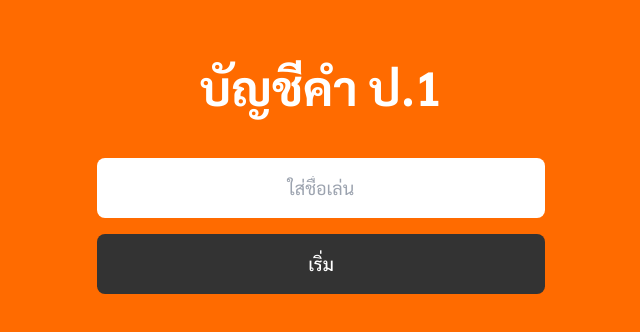
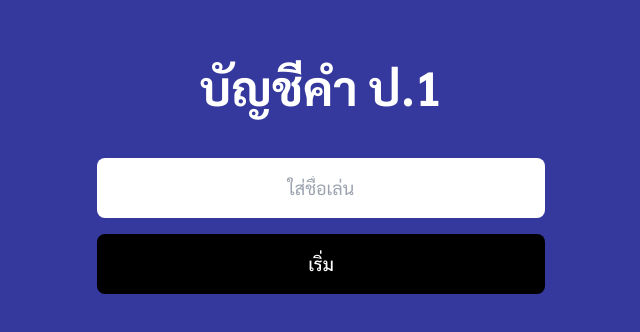
Before and after one commit to nitsirs/wordbank, a Next.js app: page / in a window 1280 px wide. Shown: the part 222-554 px from the top of the page, without its empty margins (319-959 px from the left). Built offline with nearby package versions, Linux system fonts and the light colour scheme.

Commit message:
Update page.tsx

```diff
--- a/app/page.tsx
+++ b/app/page.tsx
@@ -73,7 +73,7 @@ export default function OnboardingPage() {
   };
 
   return (
-    <main className="min-h-screen bg-[#FF6B00] flex flex-col items-center justify-center p-4">
+    <main className="min-h-screen bg-[#35389D] flex flex-col items-center justify-center p-4">
       <div className="w-full max-w-md space-y-8">
         <h1 className="text-white text-5xl font-bold text-center mb-12">บัญชีคำ ป.1</h1>
         <form onSubmit={handleSubmit} className="space-y-4">
@@ -87,7 +87,7 @@ export default function OnboardingPage() {
           />
           <button
             type="submit"
-            className="w-full bg-[#333] text-white p-4 rounded-lg text-lg font-medium hover:bg-[#222] transition-colors"
+            className="w-full bg-[#000000] text-white p-4 rounded-lg text-lg font-medium hover:bg-[#222] transition-colors"
           >
             เริ่ม
           </button>
```
